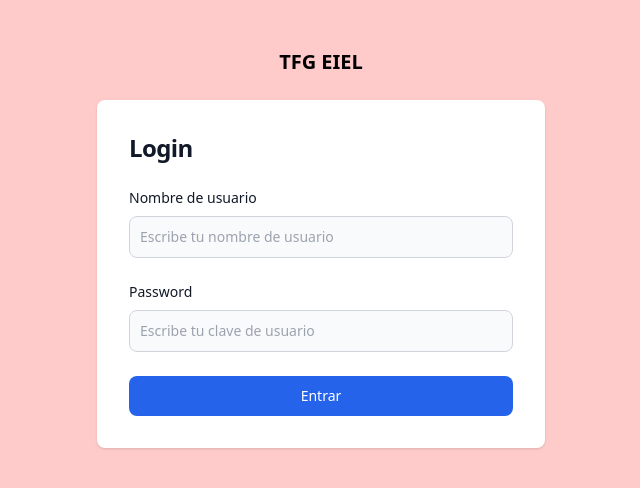
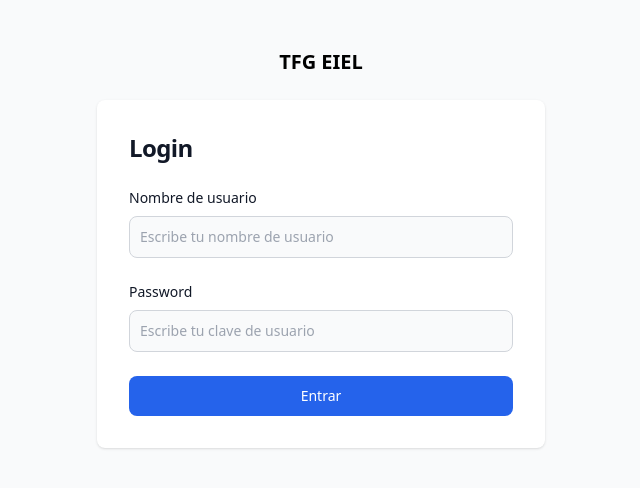
Before and after one commit to jrgavilanes/TFG-EIEL, a Vue app in the folder frontend/eiel-vue/: page /login in a window 1280 px wide. Shown: the top 488 px of the page, without its empty margins (319-959 px from the left). Built offline with nearby package versions, Linux system fonts and the light colour scheme.

Commit message:
test fondo blanco

```diff
--- a/frontend/eiel-vue/src/views/LoginView.vue
+++ b/frontend/eiel-vue/src/views/LoginView.vue
@@ -38,7 +38,7 @@ const login = async () => {
 </script>
 
 <template>
-    <section class="bg-red-200 h-screen">
+    <section class="bg-gray-50 h-screen">
         <div class="flex flex-col items-center justify-start px-6 pb-8 mx-auto md:h-screen lg:py-0">
             <!-- <a href="#" class="flex items-center text-2xl font-semibold text-gray-900 dark:text-white">
                 <img class="w-32 h-32" :src="logo" alt="logo">
```
